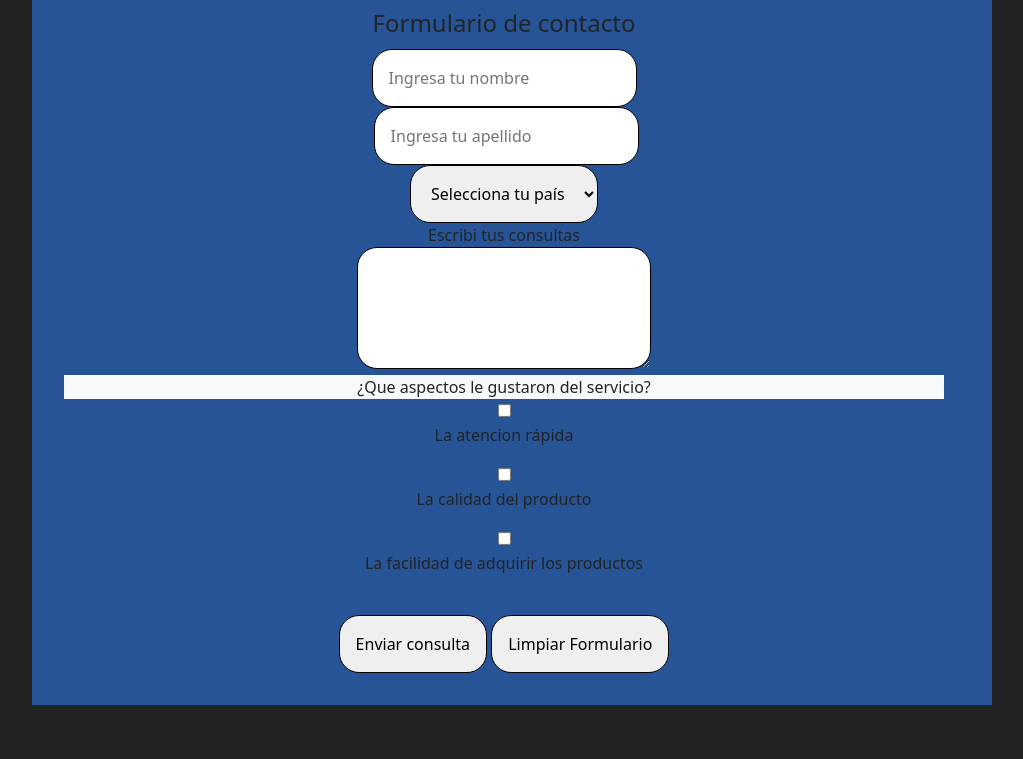
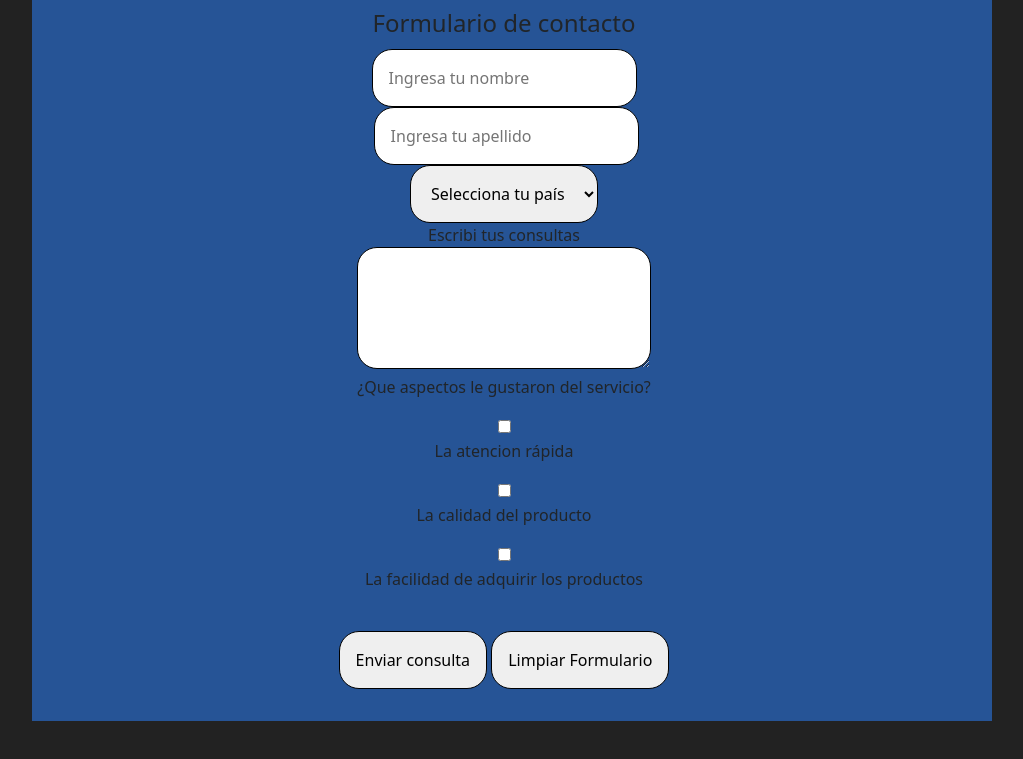
Before and after one commit to GeroGallardo/ProyectoCoderHouse, a website: page index.html in a window 1280 px wide. Shown: the part 2541-3300 px from the top of the page, without its empty margins (128-1151 px from the left). Drawn offline with nearby package versions, Linux system fonts and the light colour scheme.

Commit message:
cambio color tecxto form

```diff
--- a/index.html
+++ b/index.html
@@ -247,7 +247,7 @@
             <textarea name="consulta" id="" cols="30" rows="5" maxlength="250">
             </textarea>
 
-            <div class="bg-light">¿Que aspectos le gustaron del servicio?</div>
+            <div> <p class="form__input__color">¿Que aspectos le gustaron del servicio?</p> </div>
             <input type="checkbox" name="cbox1"/> <p class="form__input__color">La atencion rápida</p>
             <input type="checkbox" name="cbox2"/> <p class="form__input__color">La calidad del producto</p>
             <input type="checkbox" name="cbox3"/> <p class="form__input__color">La facilidad de adquirir los
```
